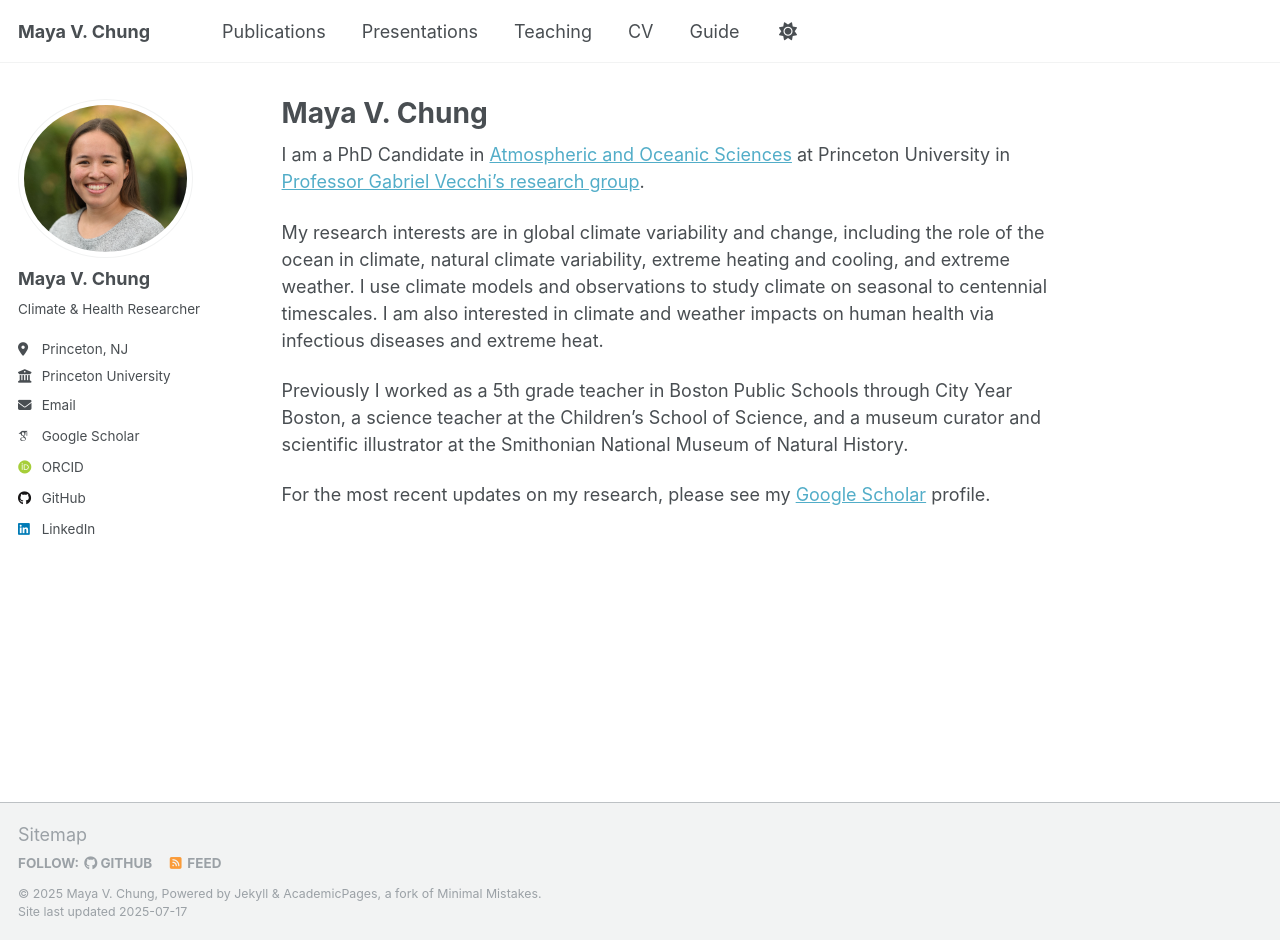
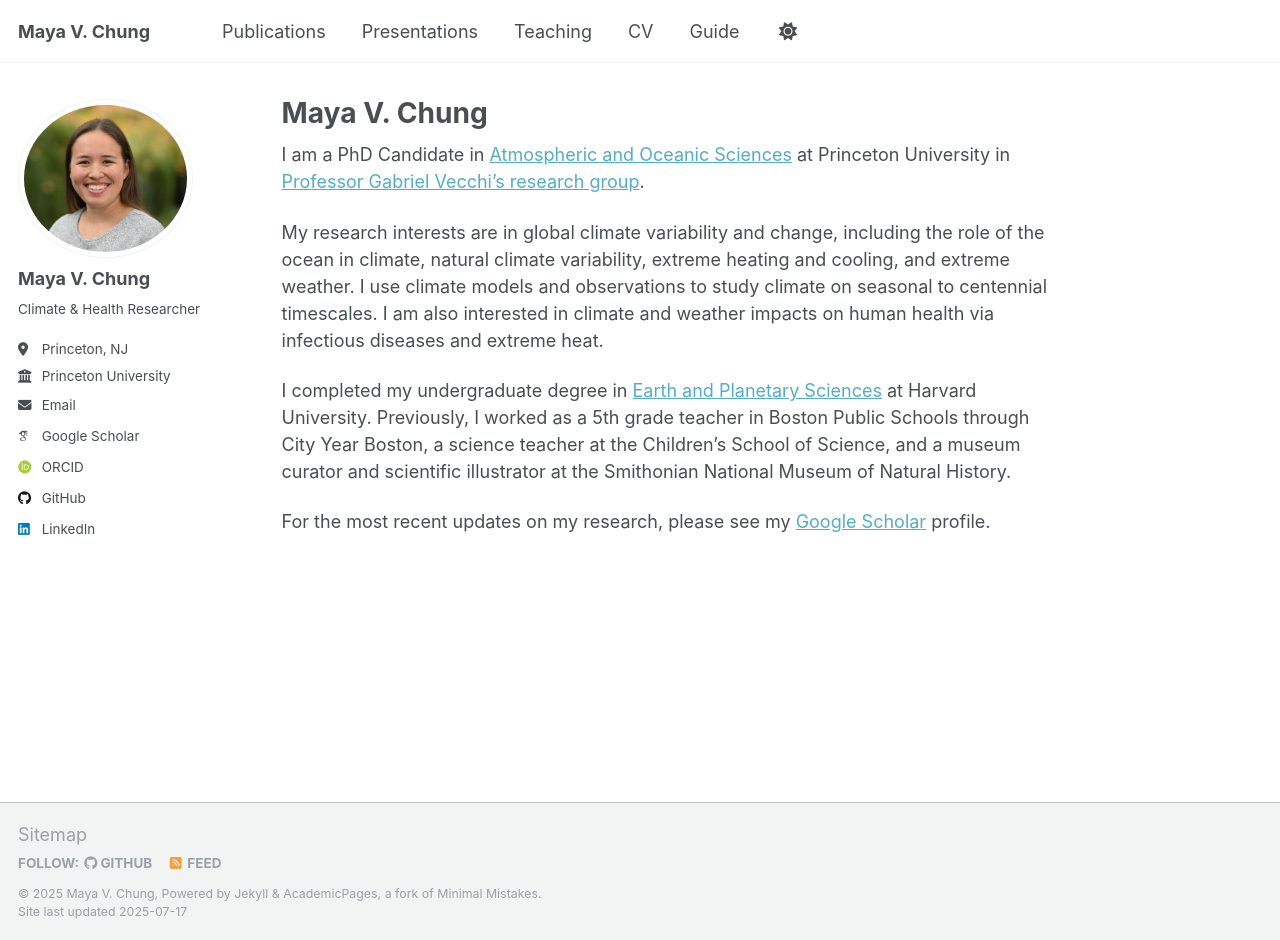
Before and after one commit to mayavchung/mayavchung.github.io, a Jekyll site: the page built from _pages/about.md, in a window 1280 px wide and 940 px high. Built offline with Jekyll 4.4.1, drawn with Linux system fonts in a browser that asks for light colours; some web fonts are replaced; a script that is not in the unit is left out.

Commit message:
Update about.md

```diff
--- a/_pages/about.md
+++ b/_pages/about.md
@@ -11,6 +11,6 @@ I am a PhD Candidate in [Atmospheric and Oceanic Sciences](https://aos.princeton
 
 My research interests are in global climate variability and change, including the role of the ocean in climate, natural climate variability, extreme heating and cooling, and extreme weather. I use climate models and observations to study climate on seasonal to centennial timescales. I am also interested in climate and weather impacts on human health via infectious diseases and extreme heat.
 
-Previously I worked as a 5th grade teacher in Boston Public Schools through City Year Boston, a science teacher at the Children's School of Science, and a museum curator and scientific illustrator at the Smithonian National Museum of Natural History.
+I completed my undergraduate degree in [Earth and Planetary Sciences](https://eps.harvard.edu/) at Harvard University. Previously, I worked as a 5th grade teacher in Boston Public Schools through City Year Boston, a science teacher at the Children's School of Science, and a museum curator and scientific illustrator at the Smithonian National Museum of Natural History.
 
 For the most recent updates on my research, please see my [Google Scholar](https://scholar.google.com/citations?user=h5lDhDwAAAAJ&hl=en) profile.
```
